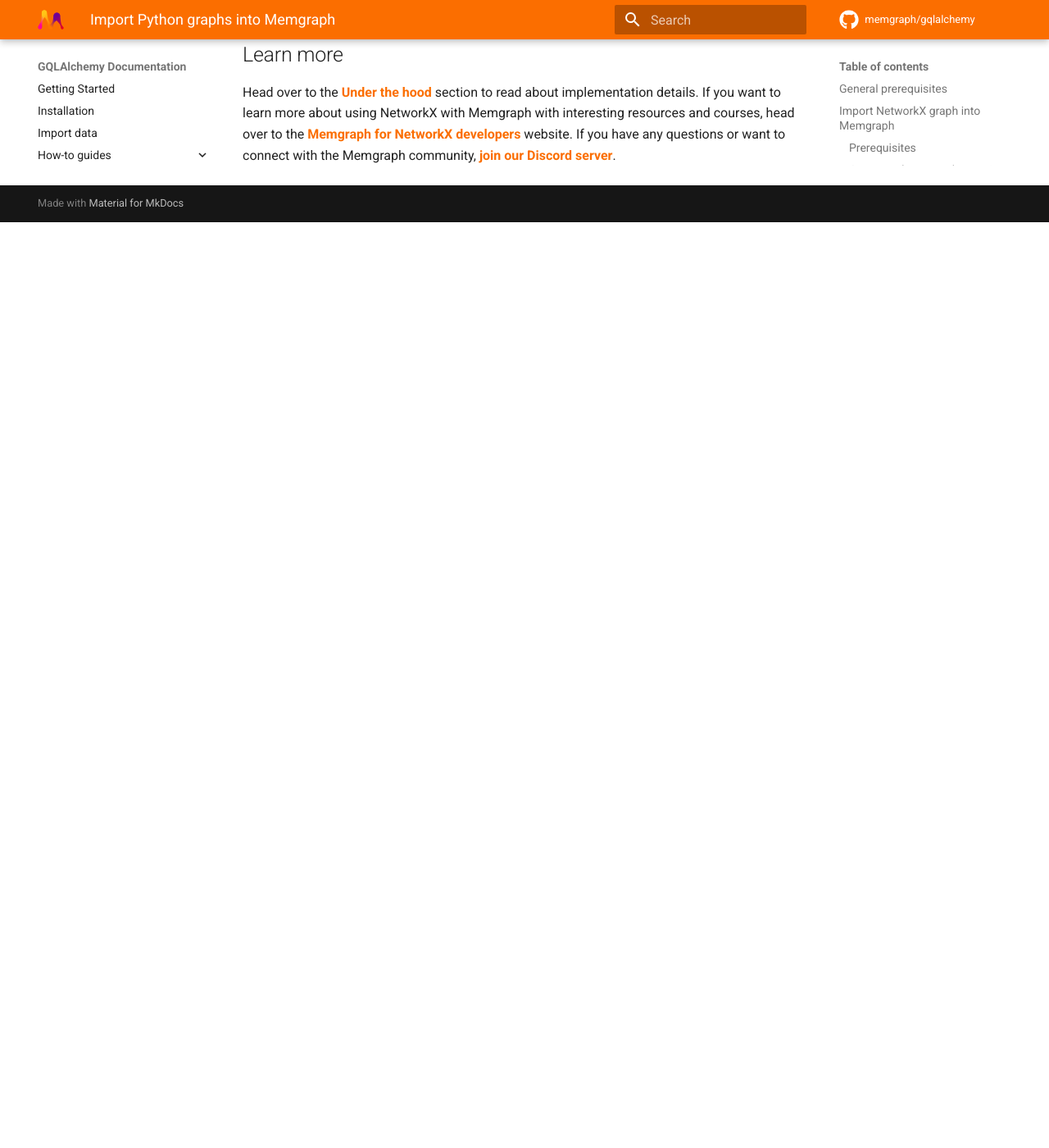
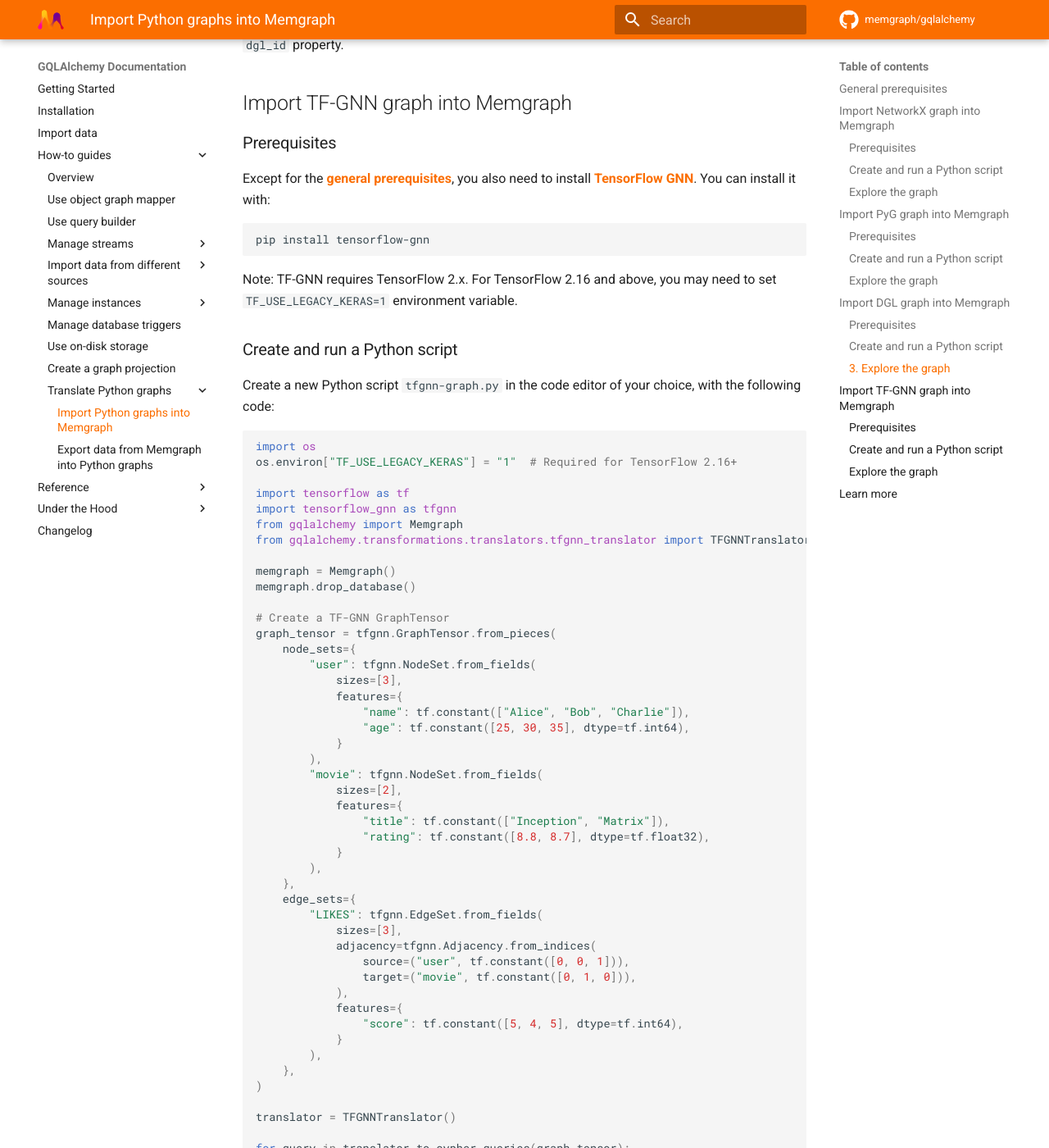
Before and after one commit to memgraph/gqlalchemy, an MkDocs documentation site: the page built from docs/how-to-guides/translators/import-python-graphs.md, in a window 1280 px wide and 1400 px high, scrolled down 5595 px. Shown: the whole window at 82% size. Built offline with MkDocs 1.6.1 and Material for MkDocs 9.7.7, drawn with Linux system fonts in a browser that asks for light colours; comment, search, counter and statistics services are not loaded; before the commit the page ends 5866 px from its top, so only the background shows below that; some of the changed text lies outside the part shown.

Commit message:
Update docs.

````diff
--- a/docs/how-to-guides/translators/import-python-graphs.md
+++ b/docs/how-to-guides/translators/import-python-graphs.md
@@ -1,6 +1,6 @@
 # How to import Python graphs into Memgraph
 
-GQLAlchemy holds translators that can import Python graphs ([NetworkX](https://networkx.org/), [PyG](https://pytorch-geometric.readthedocs.io/en/latest/) or [DGL](https://www.dgl.ai/) graphs) into Memgraph. These translators take the Python graph object and translate it to the appropriate Cypher queries. The Cypher queries are then executed to create a graph inside Memgraph.
+GQLAlchemy holds translators that can import Python graphs ([NetworkX](https://networkx.org/), [PyG](https://pytorch-geometric.readthedocs.io/en/latest/), [DGL](https://www.dgl.ai/) or [TF-GNN](https://github.com/tensorflow/gnn) graphs) into Memgraph. These translators take the Python graph object and translate it to the appropriate Cypher queries. The Cypher queries are then executed to create a graph inside Memgraph.
 
 [![docs-source](https://img.shields.io/badge/source-examples-FB6E00?logo=github&style=for-the-badge)](https://github.com/memgraph/gqlalchemy/tree/main/tests/transformations/translators)
 [![docs-source](https://img.shields.io/badge/source-translators-FB6E00?logo=github&style=for-the-badge)](https://github.com/memgraph/gqlalchemy/tree/main/gqlalchemy/transformations/translators)
@@ -12,6 +12,7 @@
 - [**Import NetworkX graph into Memgraph**](#import-networkx-graph-into-memgraph)
 - [**Import PyG graph into Memgraph**](#import-pyg-graph-into-memgraph)
 - [**Import DGL graph into Memgraph**](#import-dgl-graph-into-memgraph)
+- [**Import TF-GNN graph into Memgraph**](#import-tf-gnn-graph-into-memgraph)
 
 ## General prerequisites
 You need **Memgraph Platform** running, which includes both the MAGE library and Memgraph Lab, a visual interface. To run it on Linux/macOS, run the following in your terminal:
@@ -215,6 +216,93 @@
 
 You can notice that we have nodes labeled with `user` and `movie` and relationships of type `PLUS` and `MINUS`. Besides that, nodes and relationships have randomized array properties ad well as `dgl_id` property.
 
+## Import TF-GNN graph into Memgraph
+
+### Prerequisites
+
+Except for the [**general prerequisites**](#general-prerequisites), you also need to install [**TensorFlow GNN**](https://github.com/tensorflow/gnn). You can install it with:
+
+```bash
+pip install tensorflow-gnn
+```
+
+Note: TF-GNN requires TensorFlow 2.x. For TensorFlow 2.16 and above, you may need to set `TF_USE_LEGACY_KERAS=1` environment variable.
+
+### Create and run a Python script
+
+Create a new Python script `tfgnn-graph.py` in the code editor of your choice, with the following code:
+
+```python
+import os
+os.environ["TF_USE_LEGACY_KERAS"] = "1"  # Required for TensorFlow 2.16+
+
+import tensorflow as tf
+import tensorflow_gnn as tfgnn
+from gqlalchemy import Memgraph
+from gqlalchemy.transformations.translators.tfgnn_translator import TFGNNTranslator
+
+memgraph = Memgraph()
+memgraph.drop_database()
+
+# Create a TF-GNN GraphTensor
+graph_tensor = tfgnn.GraphTensor.from_pieces(
+    node_sets={
+        "user": tfgnn.NodeSet.from_fields(
+            sizes=[3],
+            features={
+                "name": tf.constant(["Alice", "Bob", "Charlie"]),
+                "age": tf.constant([25, 30, 35], dtype=tf.int64),
+            }
+        ),
+        "movie": tfgnn.NodeSet.from_fields(
+            sizes=[2],
+            features={
+                "title": tf.constant(["Inception", "Matrix"]),
+                "rating": tf.constant([8.8, 8.7], dtype=tf.float32),
+            }
+        ),
+    },
+    edge_sets={
+        "LIKES": tfgnn.EdgeSet.from_fields(
+            sizes=[3],
+            adjacency=tfgnn.Adjacency.from_indices(
+                source=("user", tf.constant([0, 0, 1])),
+                target=("movie", tf.constant([0, 1, 0])),
+            ),
+            features={
+                "score": tf.constant([5, 4, 5], dtype=tf.int64),
+            }
+        ),
+    },
+)
+
+translator = TFGNNTranslator()
+
+for query in translator.to_cypher_queries(graph_tensor):
+    memgraph.execute(query)
+```
+
+First, connect to a running Memgraph instance. Next, drop the database to be sure that it's empty. After that, create a TF-GNN GraphTensor with `user` and `movie` node sets, and a `LIKES` edge set connecting users to movies. The GraphTensor includes node features (`name`, `age` for users; `title`, `rating` for movies) and edge features (`score`). In the end, call `to_cypher_queries` on `TFGNNTranslator` instance to transform the TF-GNN graph to Cypher queries which will be executed in Memgraph.
+
+To run it, open a command-line interpreter and run the following command:
+
+```python
+python3 tfgnn-graph.py
+```
+
+### Explore the graph
+
+[Connect to Memgraph](htps://memgraph.com/docs/data-visualization/install-and-connect) via Memgraph Lab which is running at `localhost:3000`. Open the **Query Execution** section and write the following query:
+
+```cypher
+MATCH (n)-[r]->(m)
+RETURN n, r, m;
+```
+
+Click **Run Query** button to see the results.
+
+You can notice that we have nodes labeled with `user` and `movie` and relationships of type `LIKES`. Besides that, nodes and relationships have their respective properties as well as `tfgnn_id` property which maps to the node/edge index in the original TF-GNN GraphTensor.
+
 ## Learn more
 
 Head over to the [**Under the hood**](../../under-the-hood/python-graph-translators.md) section to read about implementation details. If you want to learn more about using NetworkX with Memgraph with interesting resources and courses, head over to the [**Memgraph for NetworkX developers**](https://memgraph.com/memgraph-for-networkx?utm_source=docs&utm_medium=referral&utm_campaign=networkx_ppp&utm_term=docsgqla%2Bhowto&utm_content=textlink) website. If you have any questions or want to connect with the Memgraph community, [**join our Discord server**](https://www.discord.gg/memgraph).
````
Also changed, not shown: docs/how-to-guides/translators/export-python-graphs.md (+61 -4 lines), docs/reference/gqlalchemy/transformations/translators/tfgnn_translator.md (added, +62 -0 lines).
